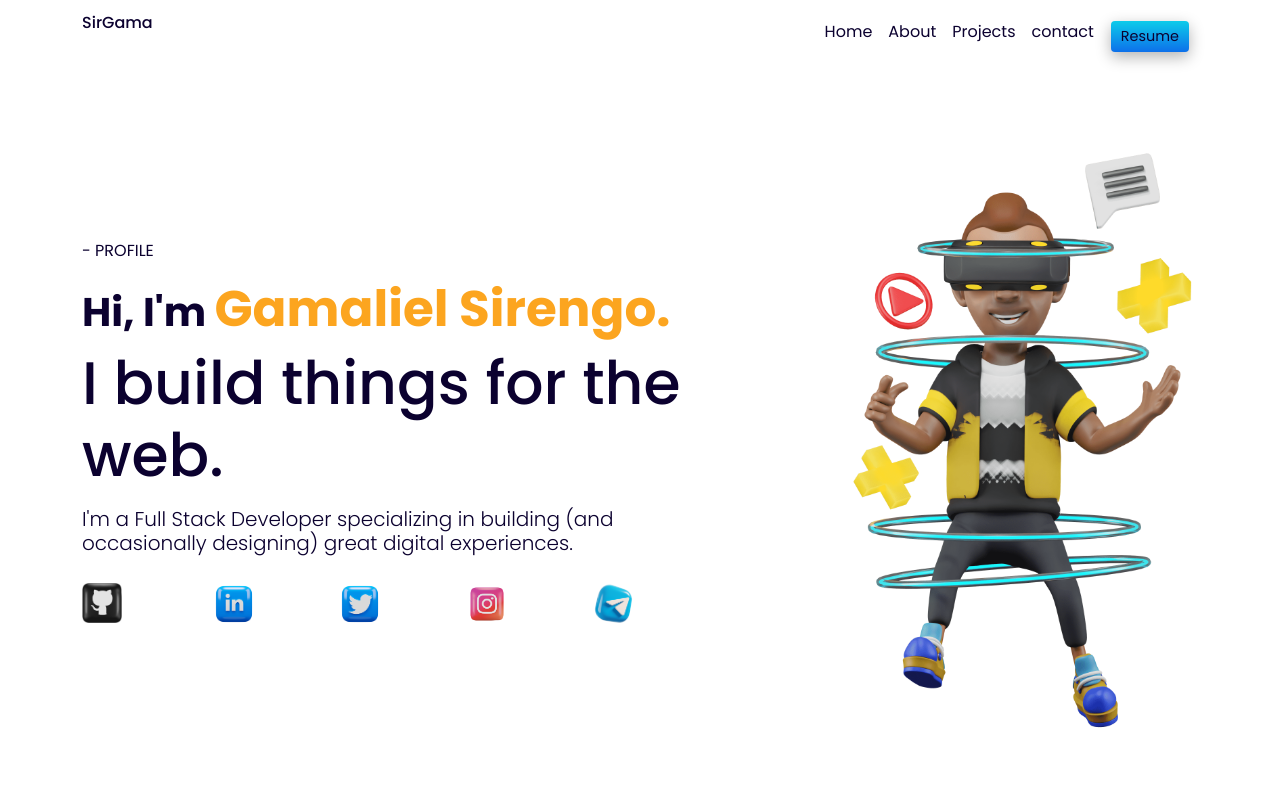
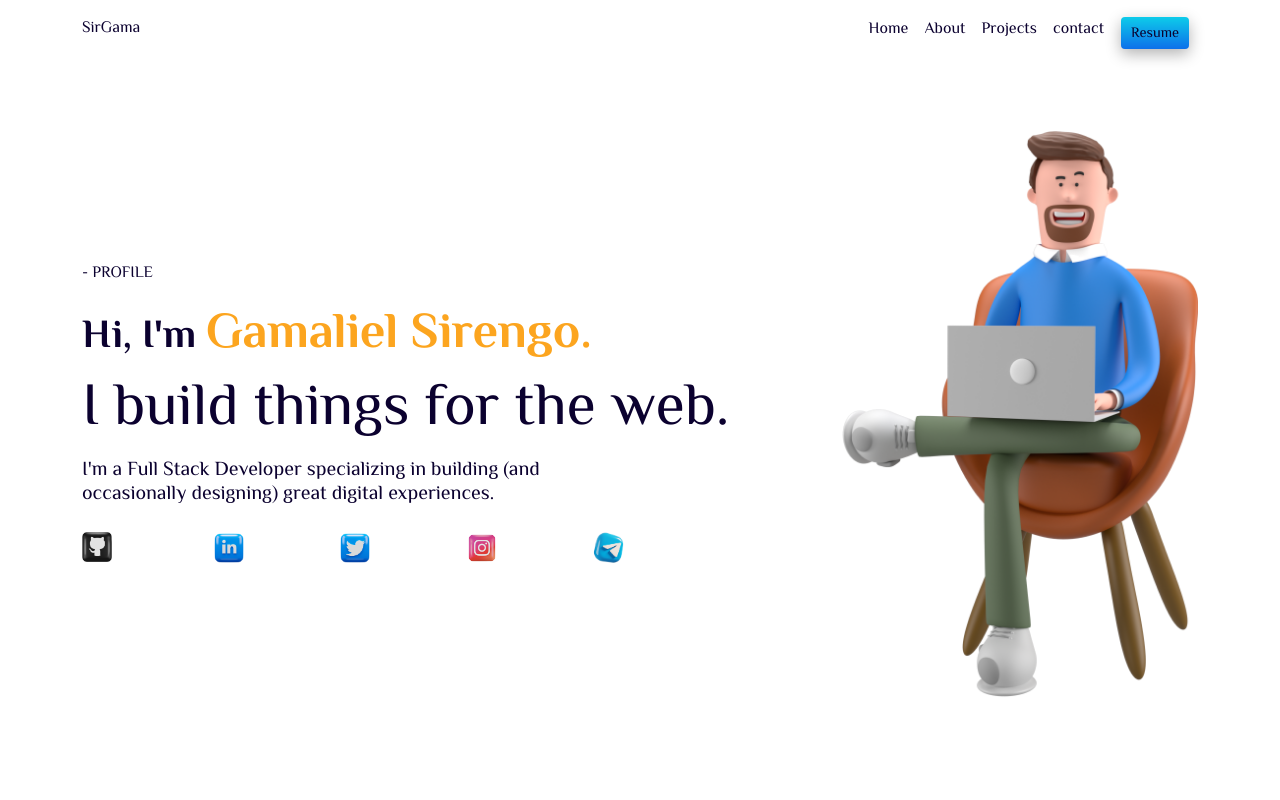
Before and after one commit to sirgama/sirgama.github.io, an Angular app: page / in a window 1280 px wide. Shown: the top 800 px of the page. Built offline with nearby package versions, Linux system fonts and the light colour scheme; a web font is replaced by a local one.

Commit message:
add pholosopher font

```diff
--- a/src/app/hero/hero.component.html
+++ b/src/app/hero/hero.component.html
@@ -8,11 +8,11 @@
       <h2 class="mb-3">I build things for the web.</h2>
       <h5 class="mt-2">I'm a Full Stack Developer specializing in building (and <br class="mt-2">occasionally designing) great digital experiences.  </h5>
       <div class="row mt-4">
-        <div class="col"><a href="https://github.com/sirgama"><img src="../../assets/images/github.png" height="20" width="40" alt="" class="img-fluid img1 mt-1"></a></div>
-        <div class="col"><a href="https://github.com/sirgama"><img src="../../assets/images/linkedin.png" height="20" width="50" alt="" class="img-fluid img1"></a></div>
-        <div class="col"><a href="https://github.com/sirgama"><img src="../../assets/images/twitter.png" height="20" width="50" alt="" class="img-fluid img1"></a></div>
-        <div class="col"><a href="https://github.com/sirgama"><img src="../../assets/images/instagram.png" height="20" width="50" alt="" class="img-fluid img1"></a></div>
-        <div class="col"><a href="https://github.com/sirgama"><img src="../../assets/images/telegram.png" height="20" width="50" alt="" class="img-fluid img1"></a></div>
+        <div class="col"><a href="https://github.com/sirgama"><img src="../../assets/images/github.png" height="20" width="30" alt="" class="img-fluid img1 mt-1"></a></div>
+        <div class="col"><a href="https://github.com/sirgama"><img src="../../assets/images/linkedin.png" height="20" width="40" alt="" class="img-fluid img1"></a></div>
+        <div class="col"><a href="https://github.com/sirgama"><img src="../../assets/images/twitter.png" height="20" width="40" alt="" class="img-fluid img1"></a></div>
+        <div class="col"><a href="https://github.com/sirgama"><img src="../../assets/images/instagram.png" height="20" width="40" alt="" class="img-fluid img1"></a></div>
+        <div class="col"><a href="https://github.com/sirgama"><img src="../../assets/images/telegram.png" height="20" width="40" alt="" class="img-fluid img1"></a></div>
         <div class="col"></div>
       </div>
     </div>
@@ -29,7 +29,7 @@
         <li></li>
         <li></li>
       </ul>
-      <img src="../../assets/images/meta.png" alt="" class="img-fluid bgm trf">
+      <img src="../../assets/images/101.png" alt="" class="img-fluid bgm trf">
 
     </div>
   </div>
--- a/src/app/navbar/navbar.component.css
+++ b/src/app/navbar/navbar.component.css
@@ -4,7 +4,7 @@
 .navbar{
   background-color: none;
 }
-.logotext{
+.navbar-brand{
   height: 39px;
 }
 
--- a/src/styles.css
+++ b/src/styles.css
@@ -1,7 +1,8 @@
 /* You can add global styles to this file, and also import other style files */
 @import url('https://fonts.googleapis.com/css2?family=Abril+Fatface&family=Dancing+Script:wght@400;600&family=Poppins:ital,wght@0,300;0,400;0,500;0,700;0,800;0,900;1,100;1,300;1,400;1,500;1,700&family=Smooch&display=swap');
+@import url('https://fonts.googleapis.com/css2?family=Philosopher:ital,wght@0,400;0,700;1,400;1,700&display=swap');
 *{
-  font-family: 'Poppins', sans-serif;
+  font-family: 'Philosopher', sans-serif;
 
   color: #f0f0f0;
 }
```
